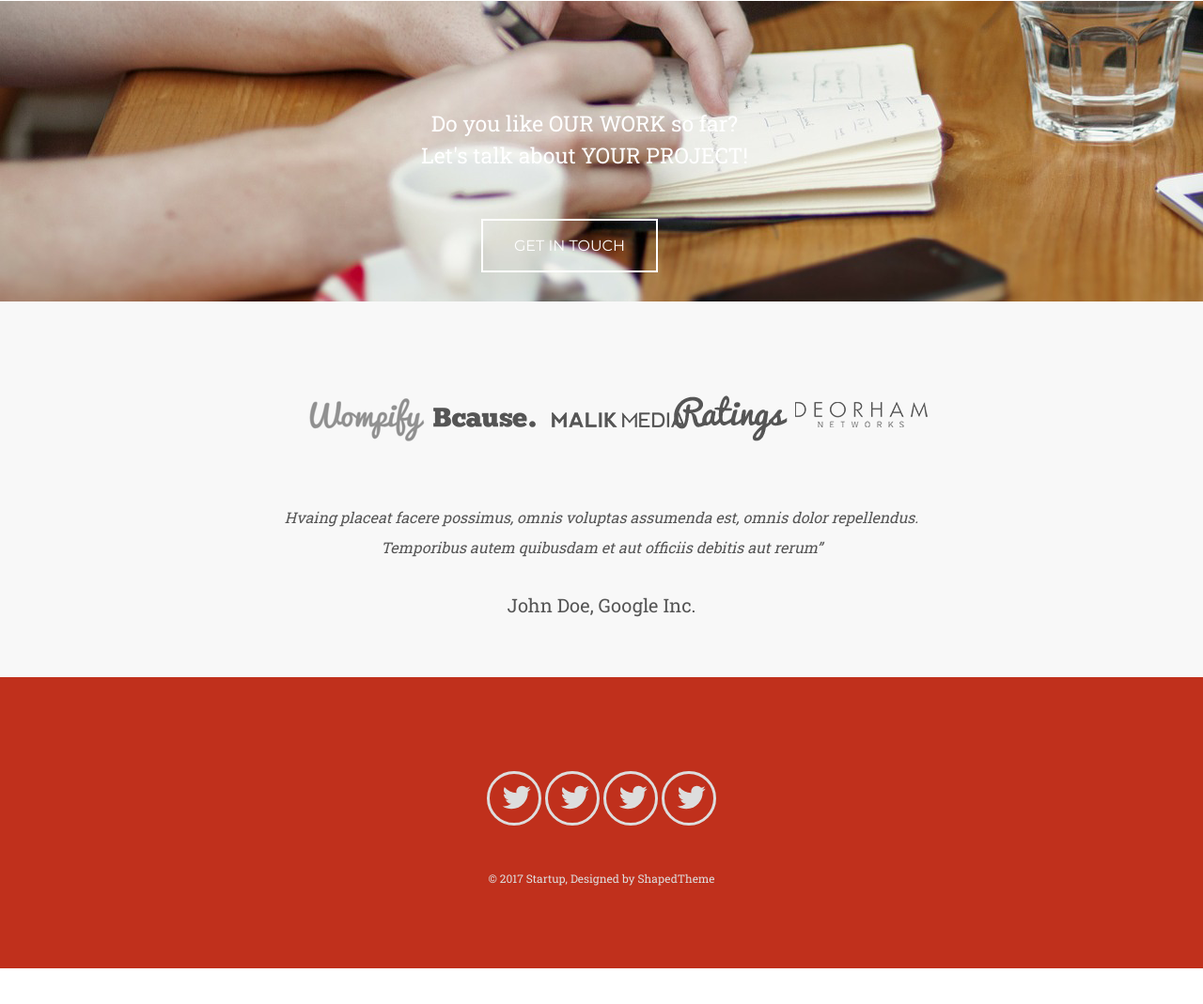
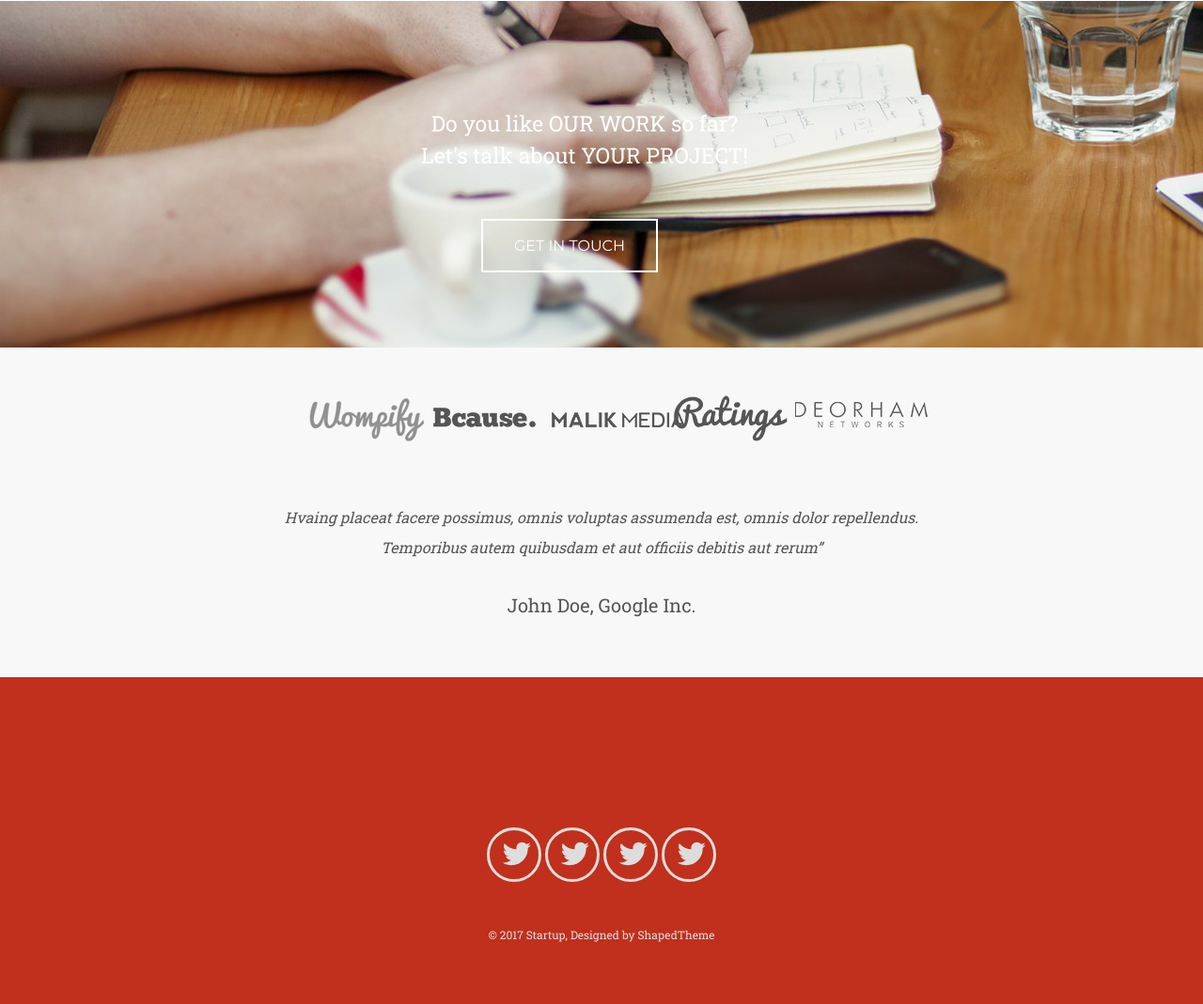
Before and after one commit to dashagero/HW3-4-and-changes, a plain HTML site: page index.html in a window 1280 px wide. Shown: the part 3258-4327 px from the top of the page at 94% size. Before the commit the page ends 4289 px from the top, so only its background shows below. Drawn offline with Linux system fonts and the light colour scheme.

Commit message:
changes2

```diff
--- a/style.css
+++ b/style.css
@@ -345,11 +345,9 @@ color: #555555;
 	text-align: center;
 	height: 400px;
 
-	position: absolute;
-width:100%;
 }
 .localwrapper3{
-	padding-top: 400px;
+	padding-top:60px;
 	background: #c0301c;
 	height: 310px;
 	width: 100%;
```
